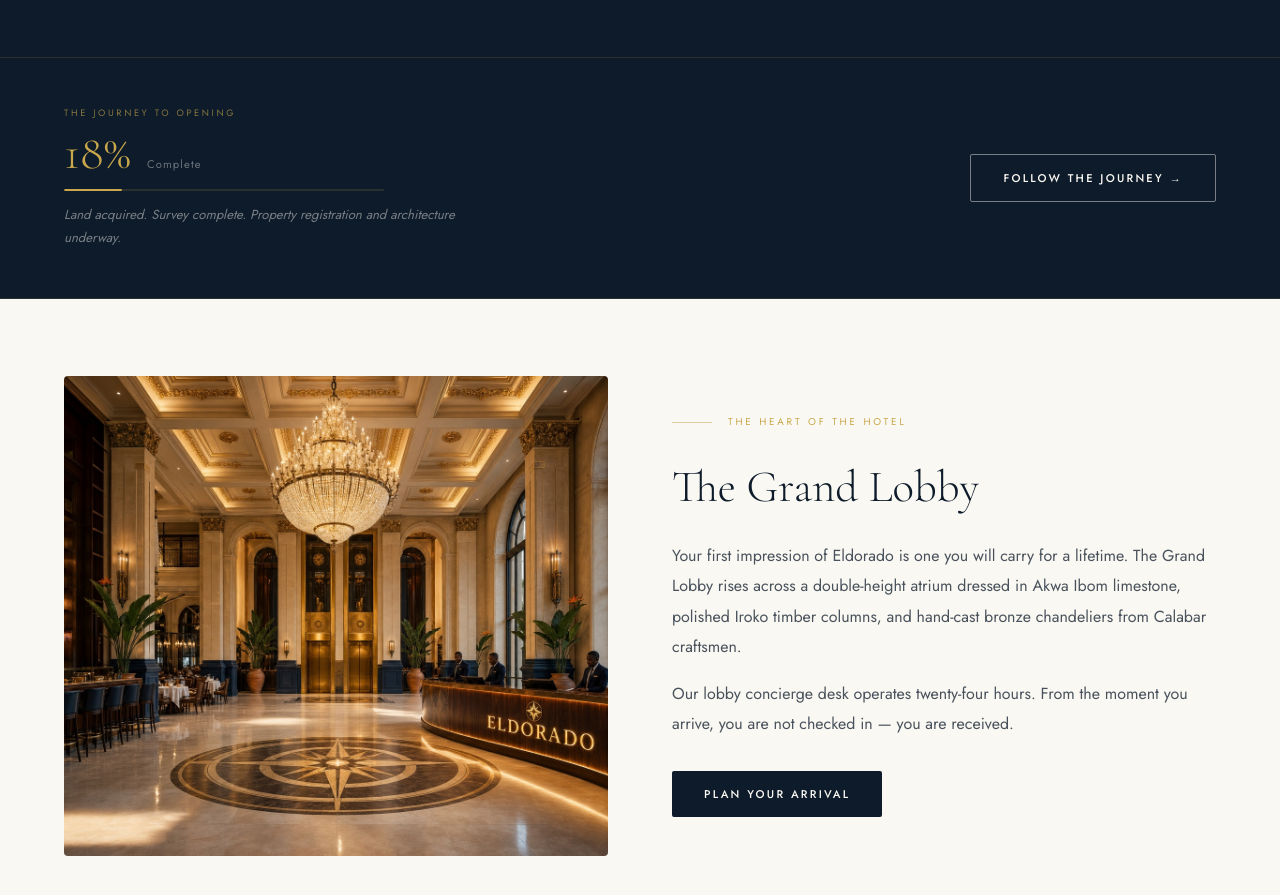
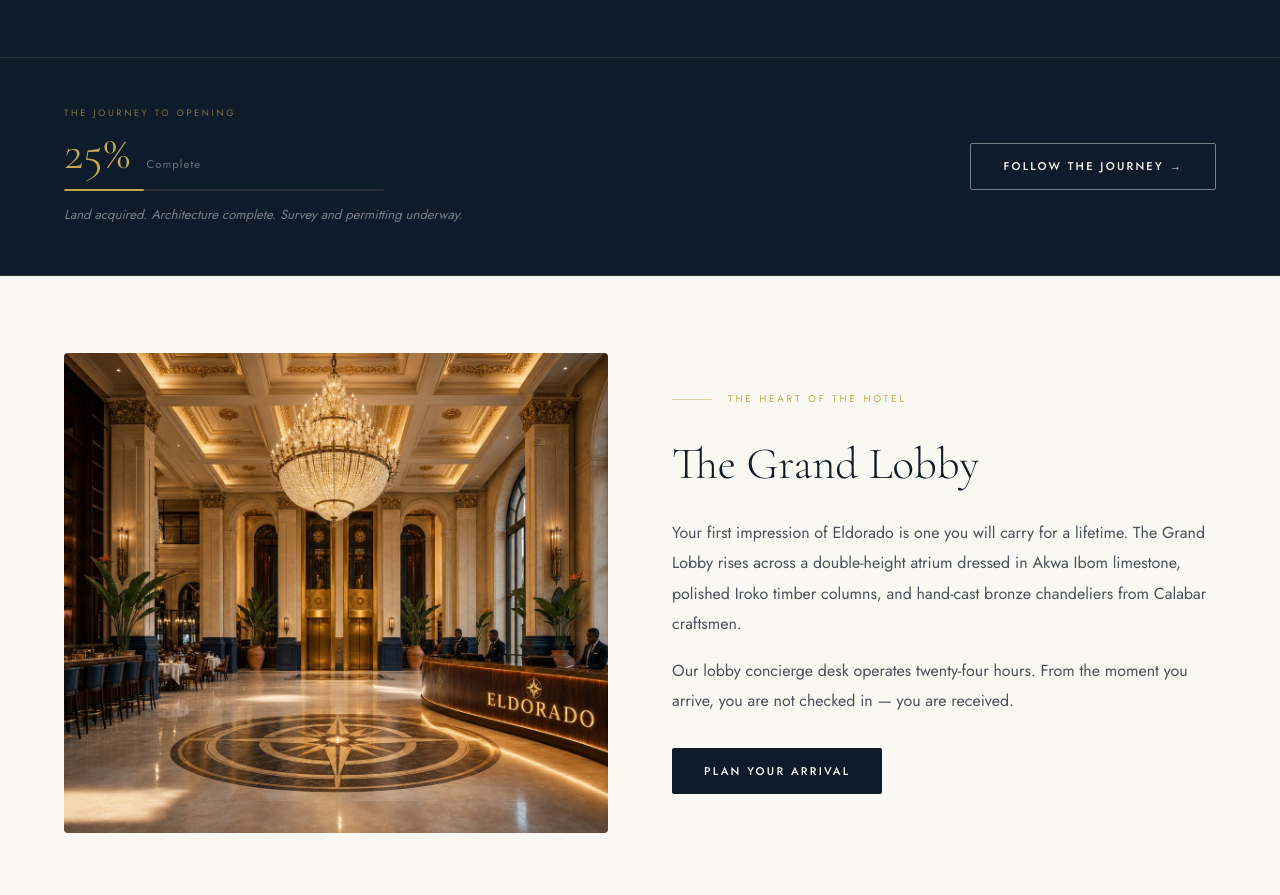
Before and after one commit to mekado11/Resorts-, a React (Vite) app: page / in a window 1280 px wide. Shown: the part 1420-2315 px from the top of the page. Built offline with nearby package versions, Linux system fonts and the light colour scheme; no server answers.

Commit message:
Journey: update milestones to reflect actual status — survey active, arch complete, permitting active, fencing added

```diff
--- a/src/pages/Home.tsx
+++ b/src/pages/Home.tsx
@@ -134,15 +134,15 @@ export default function Home({ setPage }: HomeProps) {
             The Journey to Opening
           </div>
           <div style={{ display: 'flex', alignItems: 'baseline', gap: '1rem', marginBottom: '0.75rem' }}>
-            <span style={{ fontFamily: "'Cormorant Garamond', serif", fontSize: 'clamp(2rem,4vw,3rem)', color: 'var(--gold)', fontWeight: 300, lineHeight: 1 }}>18%</span>
+            <span style={{ fontFamily: "'Cormorant Garamond', serif", fontSize: 'clamp(2rem,4vw,3rem)', color: 'var(--gold)', fontWeight: 300, lineHeight: 1 }}>25%</span>
             <span style={{ fontSize: '0.7rem', color: 'rgba(250,248,242,0.4)', letterSpacing: '0.1em' }}>Complete</span>
           </div>
           {/* Mini progress bar */}
           <div style={{ height: 1.5, background: 'rgba(201,168,76,0.15)', borderRadius: 2, maxWidth: 320, marginBottom: '0.85rem', overflow: 'hidden' }}>
-            <div style={{ height: '100%', width: '18%', background: 'var(--gold)', borderRadius: 2 }} />
+            <div style={{ height: '100%', width: '25%', background: 'var(--gold)', borderRadius: 2 }} />
           </div>
           <p style={{ fontSize: '0.82rem', color: 'rgba(250,248,242,0.45)', lineHeight: 1.75, maxWidth: 400, fontStyle: 'italic' }}>
-            Land acquired. Survey complete. Property registration and architecture underway.
+            Land acquired. Architecture complete. Survey and permitting underway.
           </p>
         </div>
         <button
--- a/src/pages/Journey.tsx
+++ b/src/pages/Journey.tsx
@@ -19,83 +19,90 @@ const MILESTONES: Milestone[] = [
   {
     num: '02',
     title: 'Survey',
-    status: 'complete',
-    statusLabel: 'Complete',
-    desc: 'Boundary surveys completed. The physical limits of the estate have been precisely established and documented.',
-    journal: 'Every corner of the estate mapped. The land knows its story.',
+    status: 'active',
+    statusLabel: 'In Progress',
+    desc: 'Boundary surveys underway. The physical limits of the estate are being precisely established, measured and documented.',
   },
   {
     num: '03',
-    title: 'Property Registration',
-    status: 'active',
-    statusLabel: 'In Progress',
-    desc: 'Formal documentation, title processing and official registration of the property with the Akwa Ibom State authorities.',
+    title: 'Architecture & Design',
+    status: 'complete',
+    statusLabel: 'Complete',
+    desc: 'The architecture, guest experience, interiors and all signature spaces — The Grand Ballroom, The Still Room, Ekom Iban Pavilion and the Flagship Suite — are fully designed.',
+    journal: 'Every room, every corridor, every view has been considered. The vision is drawn.',
   },
   {
     num: '04',
-    title: 'Architecture & Design',
+    title: 'Permitting & Approvals',
     status: 'active',
     statusLabel: 'In Progress',
-    desc: 'The architecture, guest experience, interiors and signature spaces — The Grand Ballroom, The Still Room, Ekom Iban Pavilion — are being developed in detail.',
+    desc: 'Development permits, engineering sign-offs and all required regulatory approvals are being processed with the Akwa Ibom State authorities.',
   },
   {
     num: '05',
-    title: 'Planning & Approvals',
+    title: 'Fencing',
     status: 'upcoming',
     statusLabel: 'Upcoming',
-    desc: 'Final technical drawings, structural engineering coordination and all required development approvals from the relevant authorities.',
+    desc: 'The estate perimeter is secured. Fencing marks the first physical presence of Eldorado on the land — the boundary of what will be built.',
   },
   {
     num: '06',
+    title: 'Property Registration',
+    status: 'upcoming',
+    statusLabel: 'Upcoming',
+    desc: 'Formal title documentation and official registration of the property, completing the legal foundation of the Eldorado estate.',
+  },
+  {
+    num: '07',
     title: 'Site Preparation',
     status: 'upcoming',
     statusLabel: 'Upcoming',
     desc: 'Clearing, grading, temporary site infrastructure and full construction mobilization. The land is prepared to receive the building.',
   },
   {
-    num: '07',
+    num: '08',
     title: 'Construction Begins',
     status: 'upcoming',
     statusLabel: 'Upcoming',
     desc: 'The first physical phase of Eldorado rises from the ground. Foundation, superstructure, and the first floors of the six-storey tower.',
   },
   {
-    num: '08',
+    num: '09',
     title: 'Structure Complete',
     status: 'upcoming',
     statusLabel: 'Upcoming',
     desc: 'Main buildings, roofing and core infrastructure completed. The silhouette of Eldorado stands on the Lagos-Calabar coastal road.',
   },
   {
-    num: '09',
+    num: '10',
     title: 'Interior Fit-Out',
     status: 'upcoming',
     statusLabel: 'Upcoming',
     desc: 'Ninety rooms and suites, The Still Room spa, Gaffer\'s Club cinema, The Grand Ballroom, fine dining restaurants and all public spaces come to life.',
   },
   {
-    num: '10',
+    num: '11',
     title: 'Landscaping & Outdoor Experience',
     status: 'upcoming',
     statusLabel: 'Upcoming',
     desc: 'Tropical gardens, arrival roads, resort lighting, the ceremonial entrance and the full outdoor resort grounds — the setting that frames Eldorado.',
   },
   {
-    num: '11',
+    num: '12',
     title: 'Team Recruitment & Training',
     status: 'upcoming',
     statusLabel: 'Upcoming',
     desc: 'The people who will define the Eldorado experience are carefully selected and trained to the standard this hotel demands. Every role, every touchpoint.',
   },
   {
-    num: '12',
+    num: '13',
     title: 'Soft Opening',
     status: 'upcoming',
     statusLabel: 'Upcoming',
     desc: 'A private opening period for testing, refinement and invited guests. The hotel breathes for the first time before the world is welcomed in.',
   },
   {
-    num: '13',
+    num: '14',
     title: 'Grand Opening',
     status: 'upcoming',
     statusLabel: 'Coming Soon',
@@ -103,8 +110,8 @@ const MILESTONES: Milestone[] = [
   },
 ];
 
-const PROGRESS = 18;
-const PROGRESS_SUMMARY = 'Land acquired. Survey complete. Property registration and architecture underway.';
+const PROGRESS = 25;
+const PROGRESS_SUMMARY = 'Land acquired. Architecture complete. Survey and permitting underway.';
 
 const STATUS_COLORS: Record<string, { dot: string; badge: string; label: string }> = {
   complete: { dot: '#C9A84C', badge: 'rgba(201,168,76,0.12)', label: '#C9A84C' },
```
Also changed, not shown: 3 other files (tests, documents, lock files or other folders).
